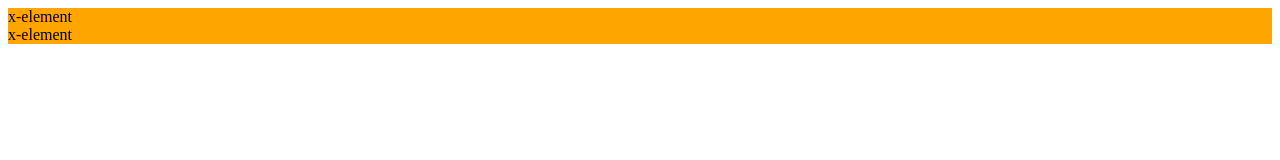
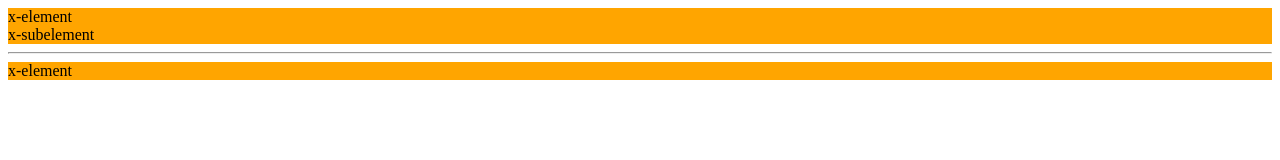
Before and after one commit to arv/polyfills, a plain HTML site: page SmokeTests/Components/CustomDOMElements.html in a window 1280 px wide. Drawn offline with Linux system fonts and the light colour scheme.

Commit message:
add subclass exercise to smoke test

```diff
--- a/SmokeTests/Components/CustomDOMElements.html
+++ b/SmokeTests/Components/CustomDOMElements.html
@@ -6,8 +6,17 @@
 		<script src="../../Components/components-polyfill.js" export="components"></script>
 	</head>
 	<body>
+
 		<x-element></x-element>
+
+    <x-subelement></x-subelement>
+
+    <hr/>
+
 		<script>
+      //
+      // register
+      //
 			var proto = components.CustomDOMElements.generatePrototype("div", {
 				orangate: function() {
 					this.style.background = "orange";
@@ -22,13 +31,31 @@
 				template: template
 			});
 			//
-			var elt = new XElement();
-			document.body.appendChild(elt);
+      // imperative creation
+      //
+			var impElt = new XElement();
+			document.body.appendChild(impElt);
+			impElt.orangate();
 			//
-			elt.orangate();
-			//
-			elt = document.querySelector("[is=x-element]");
-			elt.orangate();
+      // declarative creation
+      //
+			var decElt = document.querySelector("[is=x-element]");
+			decElt.orangate();
+      //
+      // subclass
+      //
+      var proto = components.CustomDOMElements.generatePrototype("x-element", {});
+      //
+			var template = document.createElement("template");
+			template.content.appendChild(document.createTextNode("x-subelement"));
+      //
+			XSubElement = document.register("x-subelement", {
+				prototype: proto,
+				template: template
+			});
+      //
+      var sub = document.querySelector("[is=x-subelement]");
+      sub.orangate();
 		</script>
 	</body>
 </html>
```
